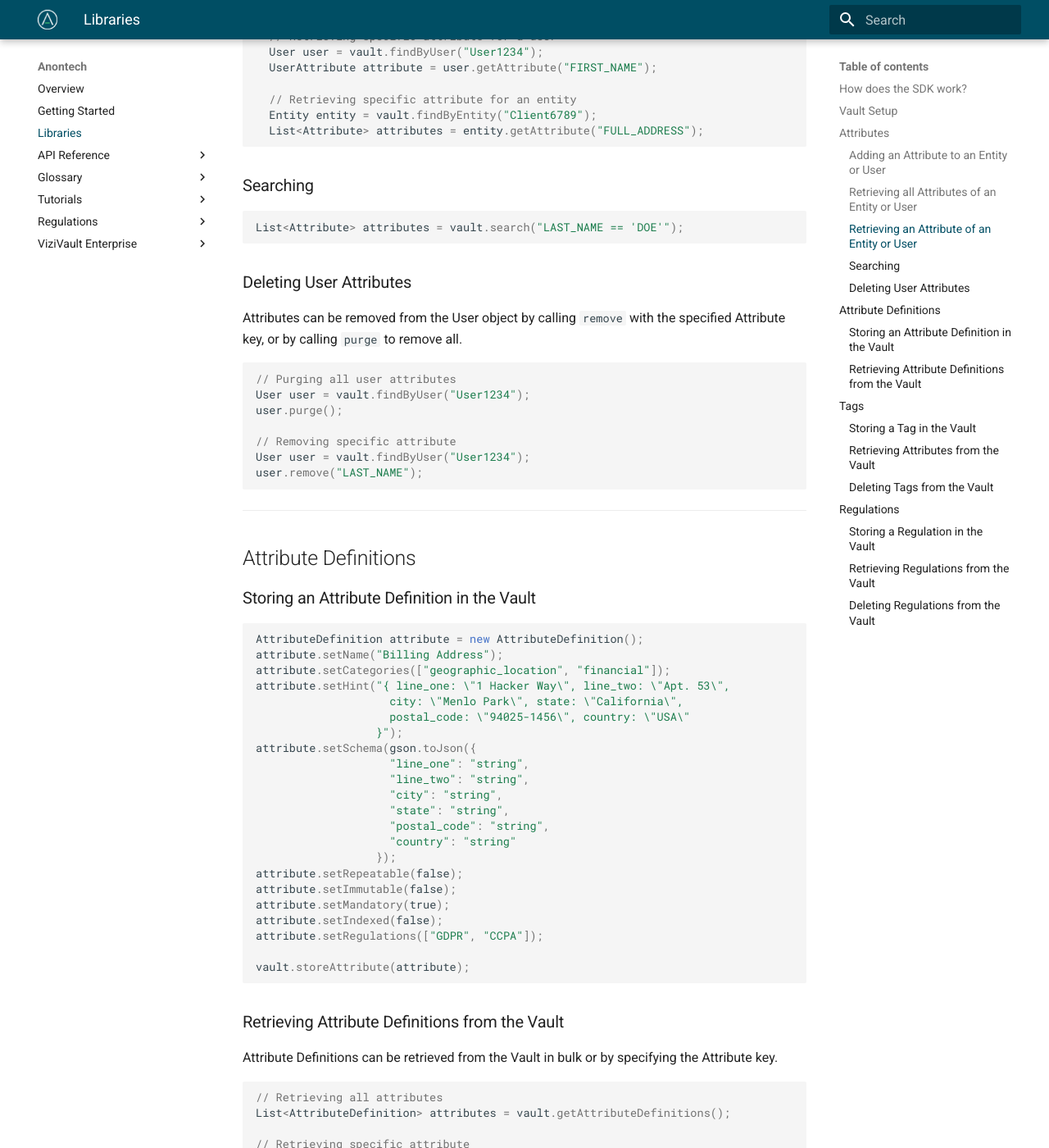
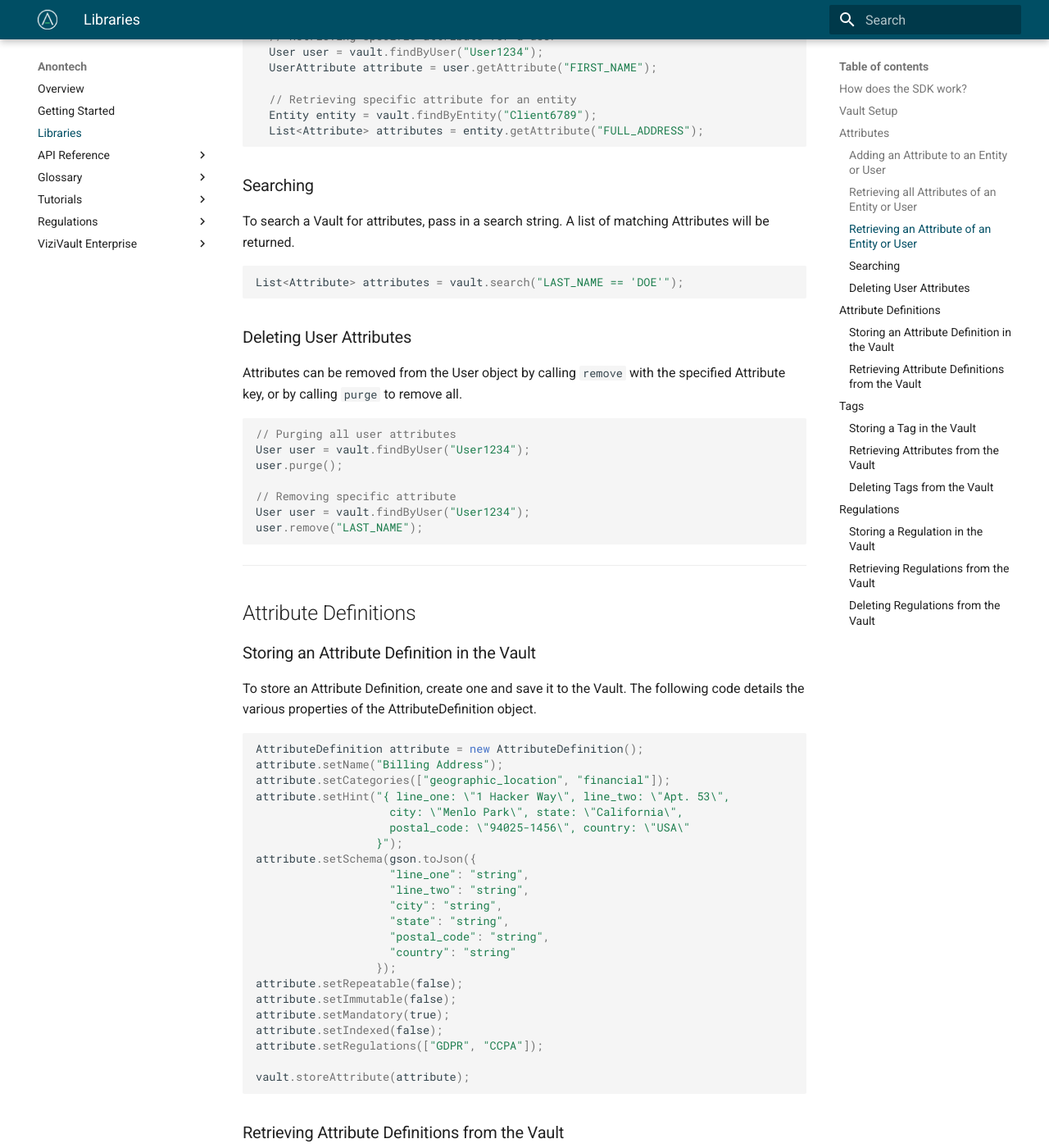
Before and after one commit to anontechnology/documentation, an MkDocs documentation site: the page built from docs/libraries.md, in a window 1280 px wide and 1400 px high, scrolled down 1716 px. Shown: the whole window at 82% size. Built offline with MkDocs 1.6.1 and Material for MkDocs 9.7.7, drawn with Linux system fonts in a browser that asks for light colours; some of the changed text lies outside the part shown.

Commit message:
More documentation

````diff
--- a/docs/libraries.md
+++ b/docs/libraries.md
@@ -75,6 +75,8 @@ Retrieves a single specified attribute for the specified entity or user. Returns
 
 ### Searching
 
+To search a Vault for attributes, pass in a search string. A list of matching Attributes will be returned.
+
   ``` java
   List<Attribute> attributes = vault.search("LAST_NAME == 'DOE'");
   ```
@@ -97,6 +99,8 @@ Attributes can be removed from the User object by calling `remove` with the spec
 ## Attribute Definitions
 
 ### Storing an Attribute Definition in the Vault
+
+To store an Attribute Definition, create one and save it to the Vault. The following code details the various properties of the AttributeDefinition object.
 
   ``` java
   AttributeDefinition attribute = new AttributeDefinition();
@@ -172,7 +176,7 @@ To remove a Tag, specify the Tag to be removed. A Boolean denoting the status of
 
 ### Storing a Regulation in the Vault
 
-To store a regulation to the Vault, create a new Regulation object and save it to the vault. The constructor takes the `key`, `name`, and `url` of the Regulation.
+To store a Regulation to the Vault, create a new Regulation object and save it to the Vault. The constructor takes the `key`, `name`, and `url` of the Regulation.
 
   ``` java
   // Storing a regulation
````
